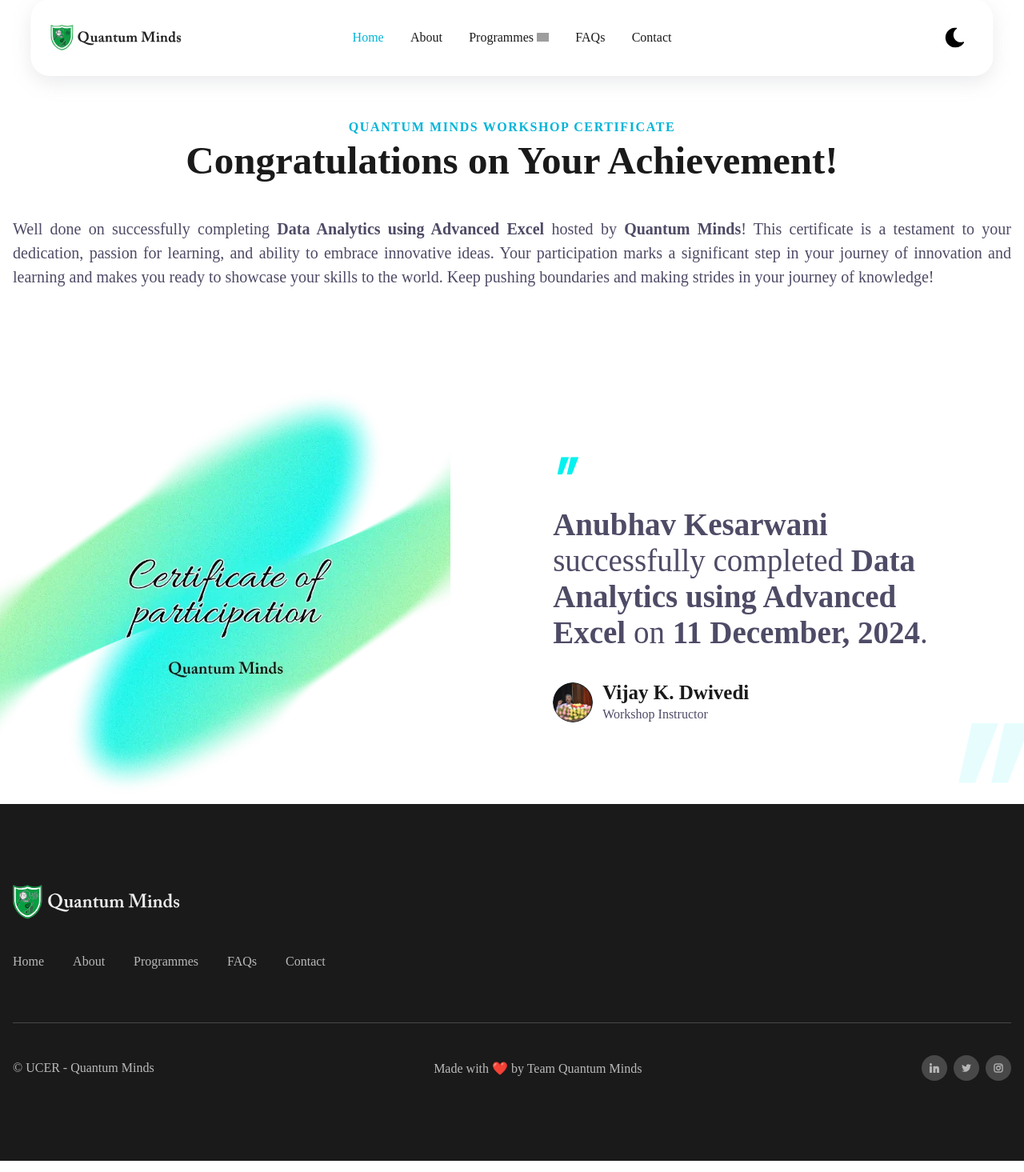
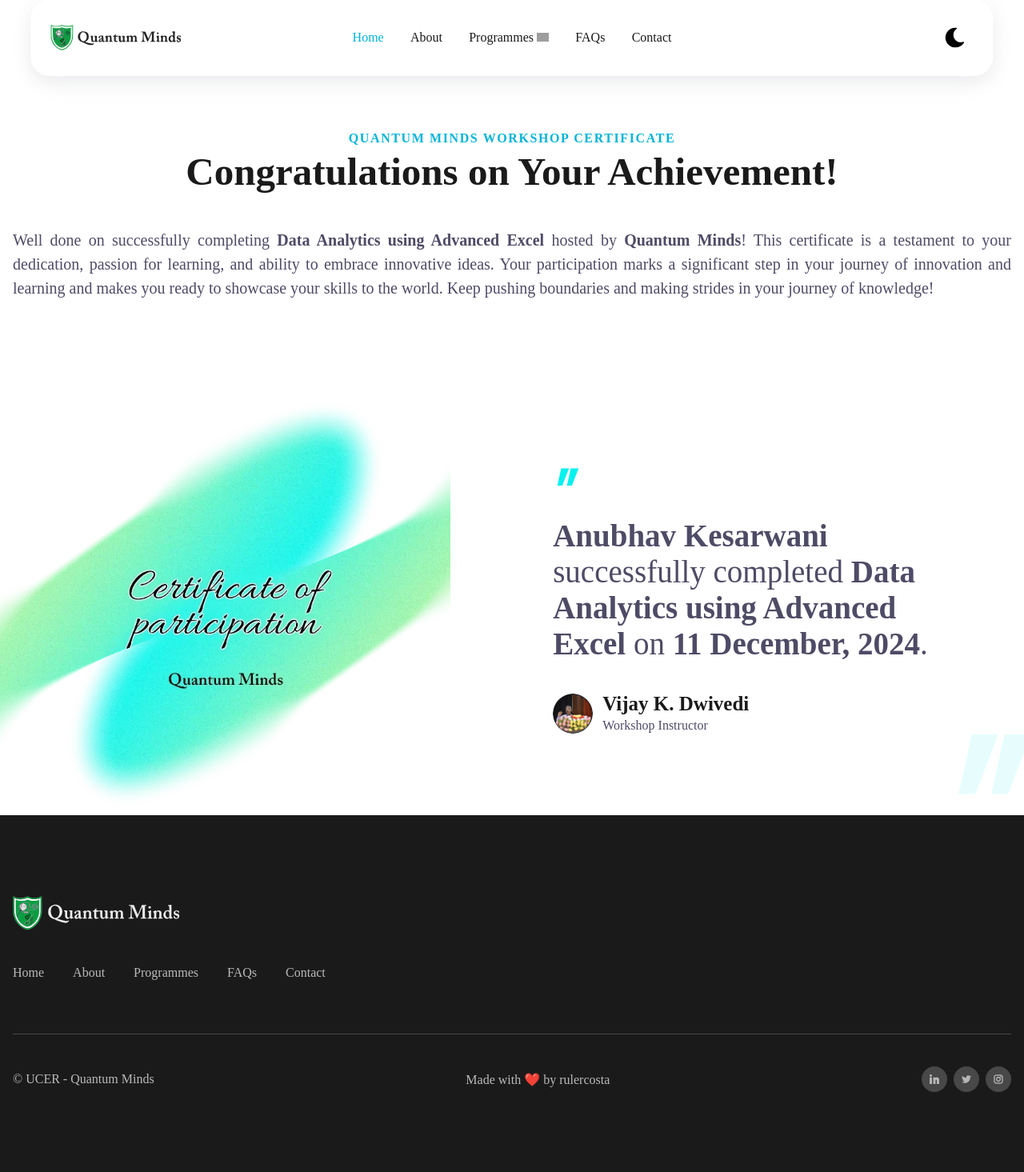
Before and after one commit to rulercosta/qm, a Flask app: a page that uses templates/footer.html in a window 1280 px wide. Shown: the part 33-1498 px from the top of the page at 80% size. Run offline with Flask 3, Linux system fonts and the light colour scheme; data comes from the database, SQL or seed files in the repository; grey boxes are pictures that could not be loaded.

Commit message:
Add padding top verify page

```diff
--- a/templates/footer.html
+++ b/templates/footer.html
@@ -212,7 +212,7 @@
                 © UCER - <a href="https://www.instagram.com/quantummindsclub/" class="cs-copyright-link">Quantum Minds</a>
             </span>
             <div class="cs-flex">
-                <a href="https://www.instagram.com/quantummindsclub/" class="cs-copyright-link">Made with ❤️ by Team Quantum Minds</a>
+                <a href="https://www.instagram.com/rulercosta/" class="cs-copyright-link">Made with ❤️ by rulercosta</a>
                 <!-- <span class="cs-separater">|</span> -->
             </div>
         </div>
--- a/templates/verify.html
+++ b/templates/verify.html
@@ -21,6 +21,7 @@
     display: flex;
     flex-direction: column;
     align-items: center;
+    padding-top: 6rem;
     /* 48px - 64px */
     gap: clamp(3rem, 6vw, 4rem);
   }
@@ -192,7 +193,6 @@
 {% if not error %}
 <section id="content-1450">
     <div class="cs-container">
-        <br/>
         <div class="cs-content">
             <span class="cs-topper">Quantum Minds Workshop Certificate</span>
             <h1 class="cs-title">Congratulations on Your Achievement!</h1>
```
